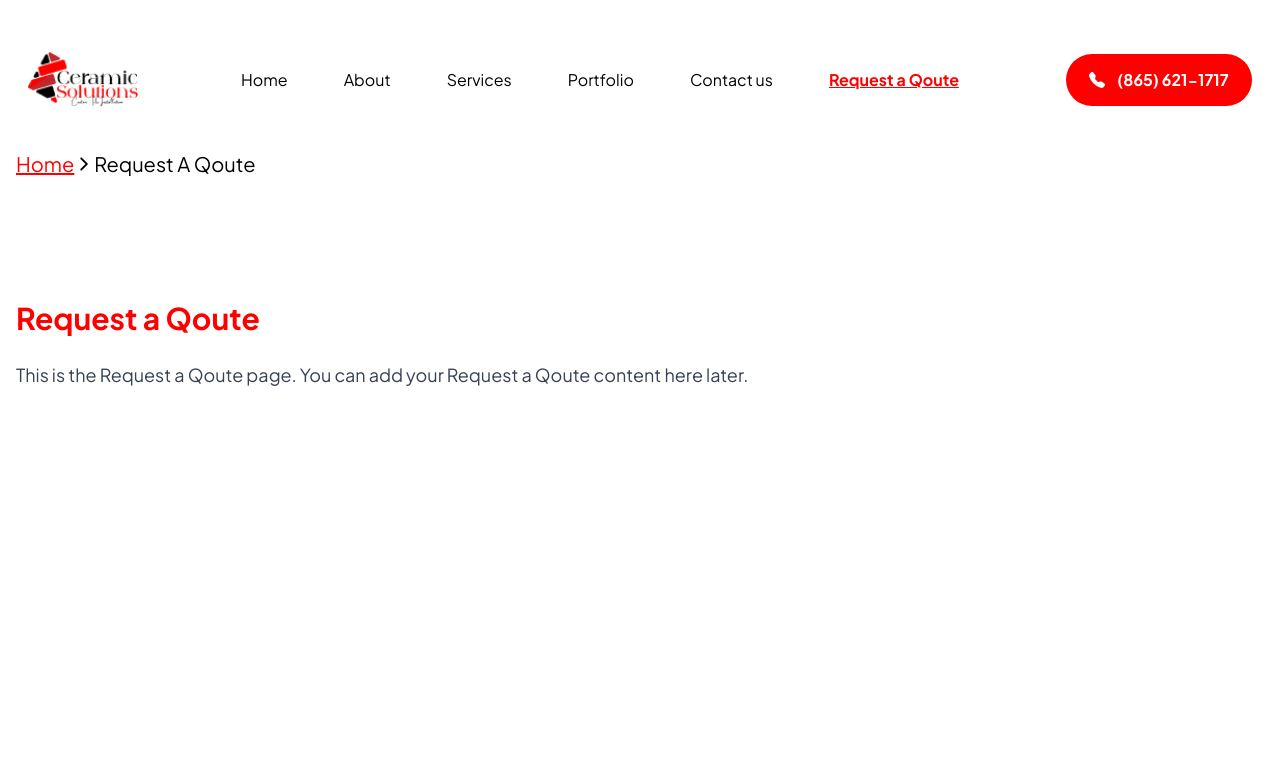
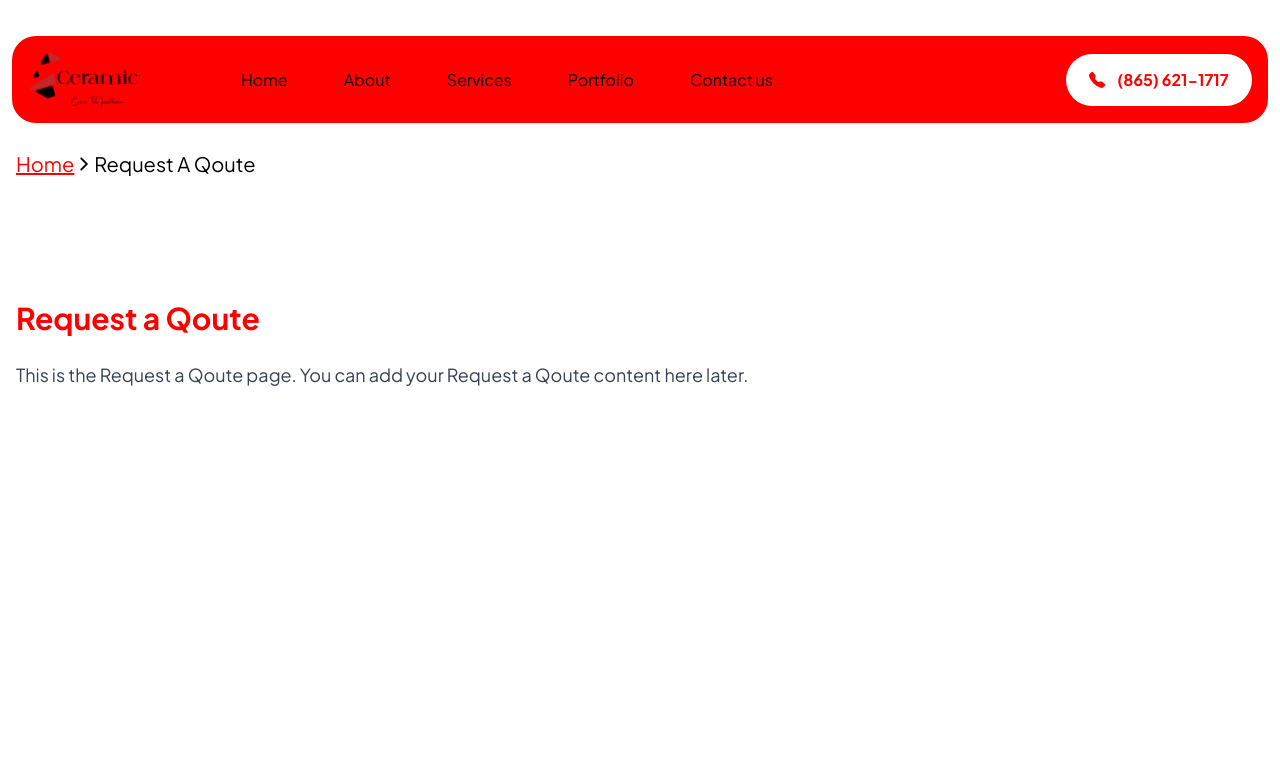
Before and after one commit to coderkanchan/CeramicSolutions-website-Layout, a React (Vite) app: page /#/request-A-qoute in a window 1280 px wide. Shown: the top 769 px of the page. Built offline with nearby package versions, Linux system fonts and the light colour scheme.

Commit message:
fix: Final vite.config.js syntax and base path correction

```diff
--- a/src/components/Navbar.jsx
+++ b/src/components/Navbar.jsx
@@ -16,10 +16,9 @@ const NavLinks = [
 ]
 
 
-
 export default function Navbar() {
   const [isOpen, setIsOpen] = useState(false);
-  const isHome = location.pathname === '/';
+  const isHome = location.pathname === '/CeramicSolutions-website-Layout';
 
   useEffect(() => {
     setIsOpen(false);
```
Also changed, not shown: 4 other files (tests, documents, lock files or other folders).
